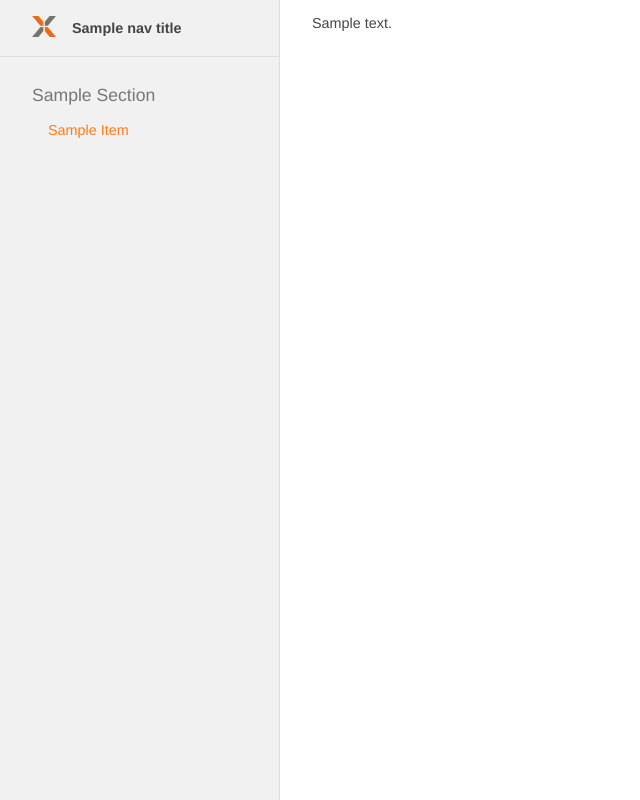
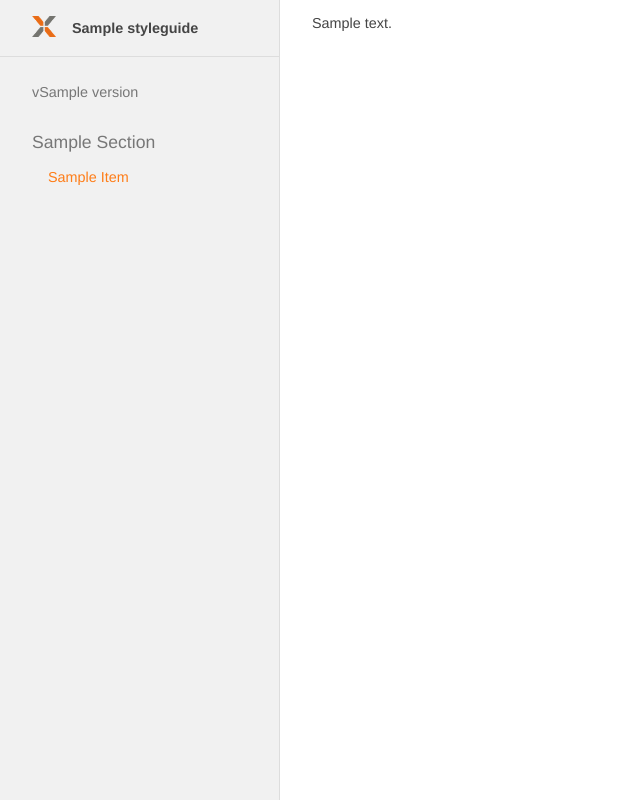
Before and after one commit to mobz/styleguide, a Node project: template views/index.handlebars in a window 1280 px wide. Shown: the whole page, without its empty margins (0-640 px from the left). Run offline with Node 20 templates, Linux system fonts and the light colour scheme; the template is opened without the code that fills it: most values are stand-ins (such as "Sample title", 1, 10 or a date in 2020); some libraries are stand-ins or nearby versions.

Commit message:
show package version number in sidebar take library name from package.json

```diff
--- a/index.js
+++ b/index.js
@@ -3,6 +3,7 @@ const logger = require( 'morgan' );
 const viewEngine = require( 'express-handlebars' );
 const fs = require( 'fs' );
 const path = require( 'path' );
+const readPkgUp = require( 'read-pkg-up' );
 
 const app = express();
 const pageHandler = require( './routes/page' );
@@ -13,10 +14,7 @@ const IP = process.env.NODE_IP || '0.0.0.0';
 
 module.exports = {
 	config: function( options = {} ) {
-		let { uiLibrary, demos, title, nav_title } = options;
-
-		app.locals.title = title || 'Aconex Living Styleguide';
-		app.locals.nav_title = nav_title || 'Aconex Pattern Library';
+		let { uiLibrary, demos } = options;
 
 		if ( !uiLibrary ) {
 			throw new Error( 'STYLEGUIDE: UI library path must be configured.' );
@@ -31,6 +29,9 @@ module.exports = {
 				throw new Error( 'STYLEGUIDE: UI library path not found.' );
 			} else {
 				uiLibraryPath( uiLibrary );
+				readPkgUp().then( result => {
+					app.locals.lib_package = result.pkg;
+				} );
 				// eslint-disable-next-line no-console
 				console.log( `STYLEGUIDE: Using ui library at '${uiLibraryPath()}'.` );
 			}
--- a/static/style.css
+++ b/static/style.css
@@ -103,15 +103,18 @@ code {
 }
 
 .styleguide-brand,
+.styleguide-package,
 .styleguide-nav {
 	padding-left: 32px;
 	padding-right: 32px;
 }
 
+.styleguide-package,
 .styleguide-nav {
-	margin: 0;
-	padding-top: 24px;
-	padding-bottom: 24px;
+	margin: 24px 0;
+}
+
+.styleguide-nav {
 	list-style: none;
 }
 
--- a/views/index.handlebars
+++ b/views/index.handlebars
@@ -2,7 +2,10 @@
 	<div class="styleguide-sidebar">
 		<div class="styleguide-brand">
 			<img src="/static/aconex-logo.png">
-			<a href="/">{{{nav_title}}}</a>
+			<a href="/">{{{lib_package.styleguide.title}}}</a>
+		</div>
+		<div class="styleguide-package">
+			v{{lib_package.version}}
 		</div>
 		<ul class="styleguide-nav">
 			{{#each menu.sections}}
--- a/views/layouts/main.handlebars
+++ b/views/layouts/main.handlebars
@@ -3,7 +3,7 @@
 <html>
 
 <head>
-	<title>{{{title}}}</title>
+	<title>{{{lib_package.styleguide.title}}}</title>
 	<link rel="stylesheet" href="https://cdnjs.cloudflare.com/ajax/libs/normalize/4.2.0/normalize.min.css">
 	<link rel="stylesheet" href="/static/style.css">
 </head>
```
Also changed, not shown: package.json (+4 -3 lines).
